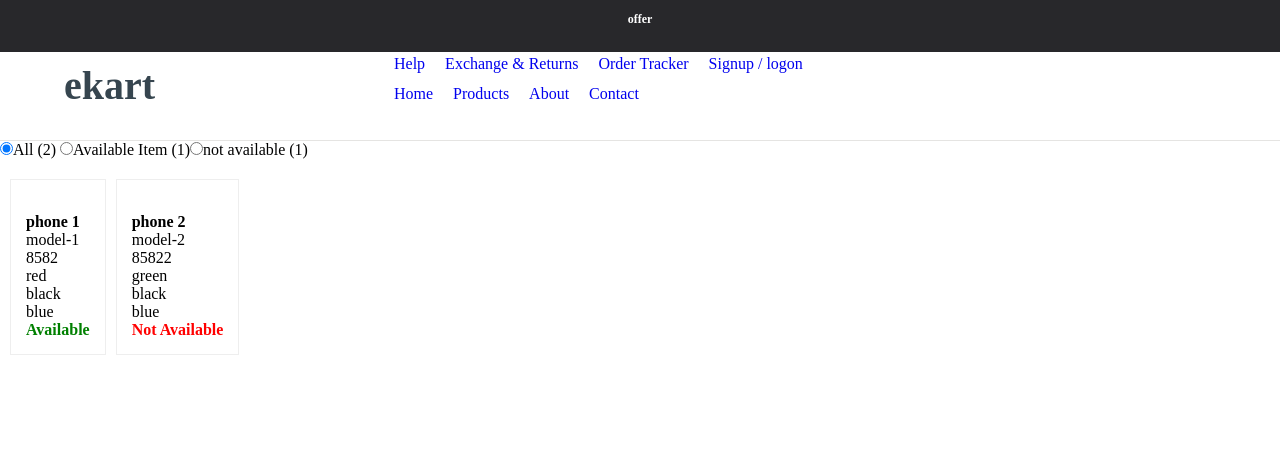
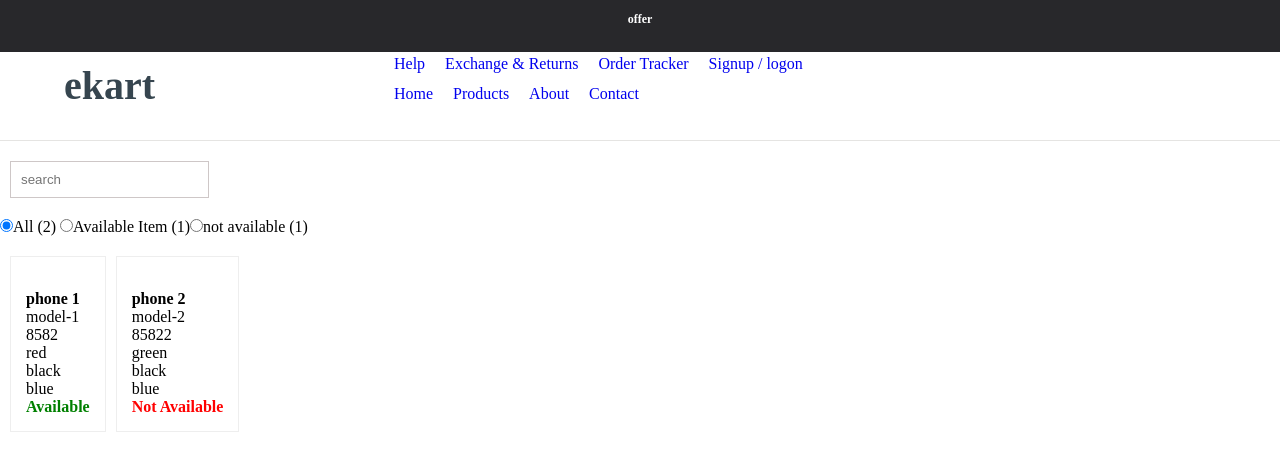
Before and after one commit to Ajmal-AJ/angular-basic-learning, an Angular app: page / in a window 1280 px wide. Shown: the top 470 px of the page. Built offline with nearby package versions, Linux system fonts and the light colour scheme.

Commit message:
eated new component search

```diff
--- a/src/app/app.module.ts
+++ b/src/app/app.module.ts
@@ -15,6 +15,7 @@ import { ProductlistComponent } from './productlist/productlist.component';
 import { FormsModule } from '@angular/forms';
 import { ProductComponent } from './productlist/product/product.component';
 import { FilterComponent } from './productlist/filter/filter.component';
+import { SearchComponent } from './search/search.component';
 
 
 
@@ -28,7 +29,8 @@ import { FilterComponent } from './productlist/filter/filter.component';
     MainMenuComponent,
     ProductlistComponent,
     ProductComponent,
-    FilterComponent
+    FilterComponent,
+    SearchComponent
   ],
   imports: [
     BrowserModule,
--- a/src/app/productlist/productlist.component.html
+++ b/src/app/productlist/productlist.component.html
@@ -114,7 +114,7 @@
 <!-- =======================================  -->
 
 <div>
-
+    <app-search></app-search>
     <app-filter
     [all]="totalitem"
     [available_item] = "availableItem"
--- /dev/null
+++ b/src/app/search/search.component.css
@@ -0,0 +1,14 @@
+.searchInput {
+    padding: 10px ;
+    border: 1px solid #cec7c7;
+
+}
+.searchbox {
+    padding: 10px ;
+    margin: 10px 0;
+}
+.searchInput:focus {
+    outline: none;
+    box-shadow: none;
+
+}
--- /dev/null
+++ b/src/app/search/search.component.html
@@ -0,0 +1,6 @@
+<div class="searchbox">
+    <!-- <h6>Two way Binding example</h6> -->
+
+    <input type="text" class="searchInput" placeholder="search" [(ngModel)] = "searchText">
+    <p *ngIf="searchText !=''">search result: {{searchText}}</p>
+</div>
--- /dev/null
+++ b/src/app/search/search.component.ts
@@ -0,0 +1,10 @@
+import { Component } from '@angular/core';
+
+@Component({
+  selector: 'app-search',
+  templateUrl: './search.component.html',
+  styleUrl: './search.component.css'
+})
+export class SearchComponent {
+  searchText =''
+}
```
Also changed, not shown: 1 other file (tests, documents, lock files or other folders).
